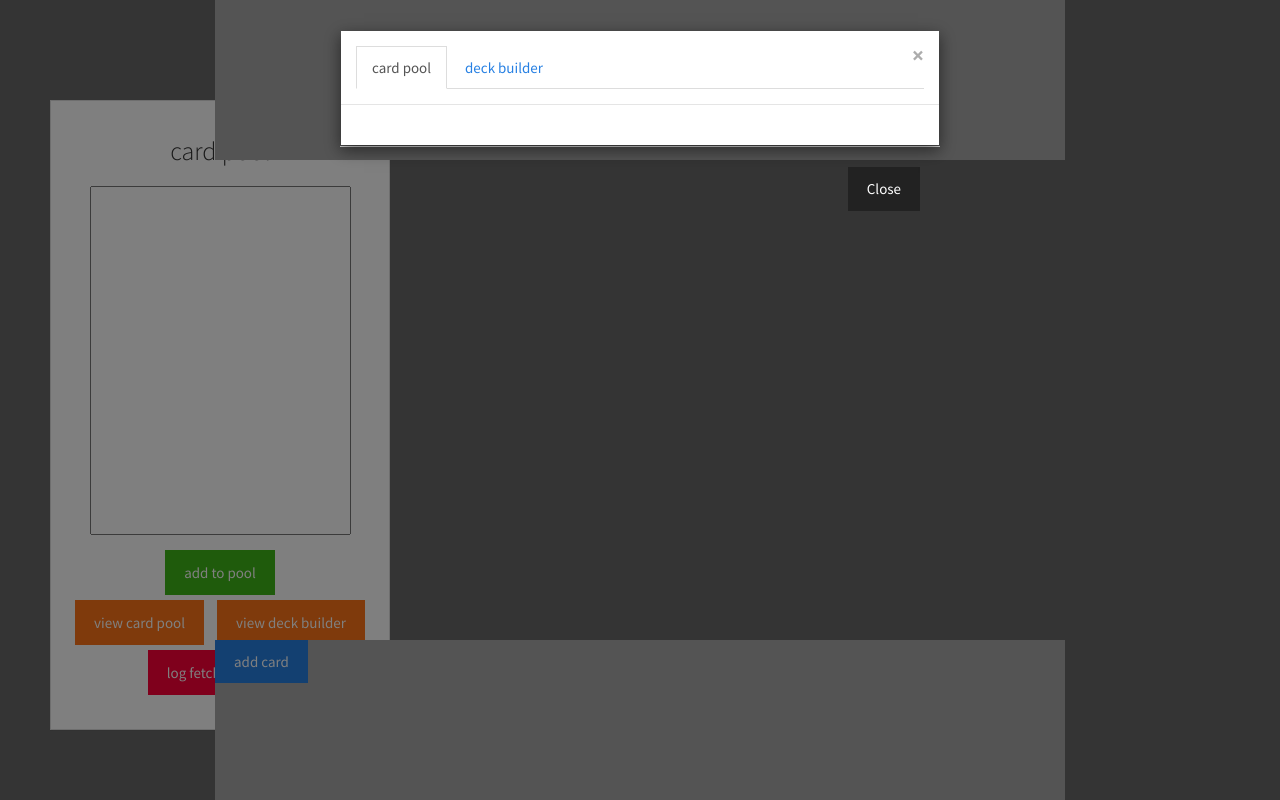
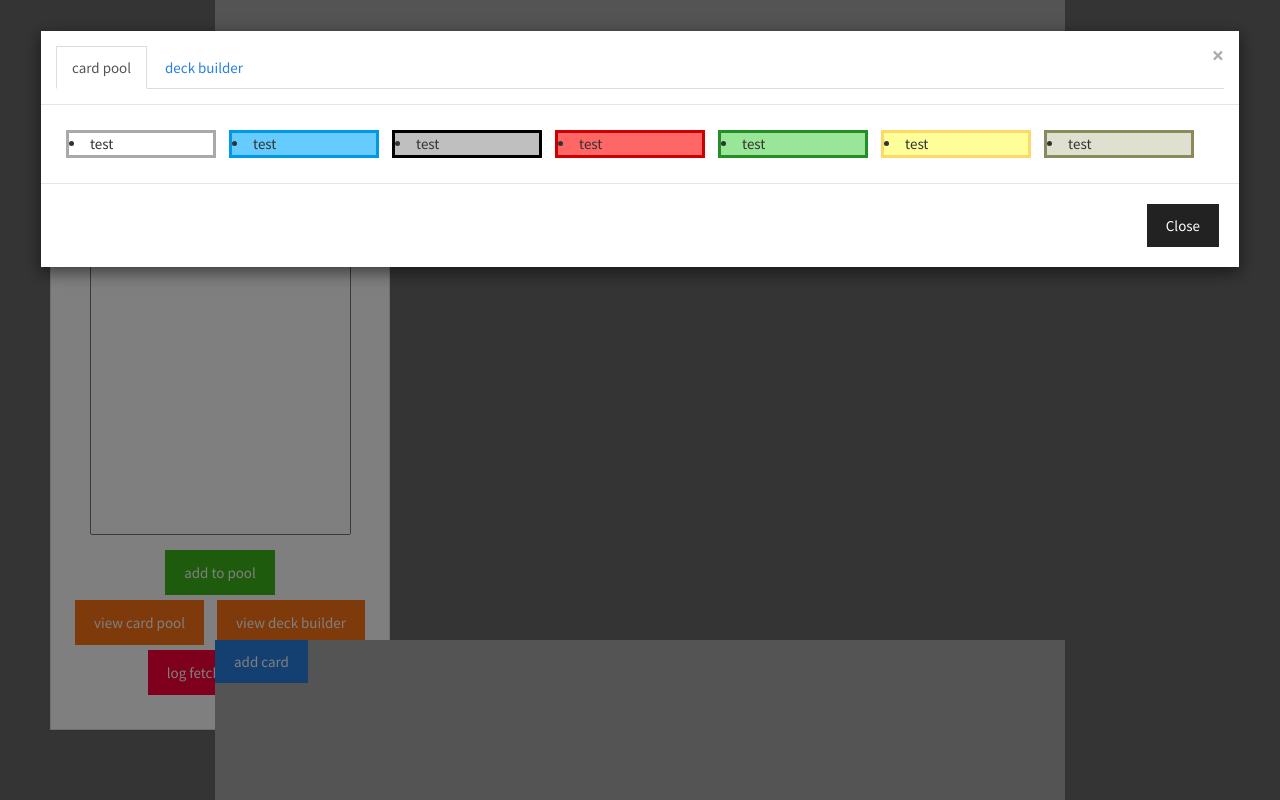
Before and after one commit to AKingDebased/tcg-app, a plain HTML site: page index.html in a window 1280 px wide. Both pictures are taken after a click on the button "view card pool". Drawn offline with Linux system fonts and the light colour scheme.

Commit message:
create deprecate.js, change card format
no longer using “amount” for card objects

```diff
--- a/css/styles.css
+++ b/css/styles.css
@@ -15,12 +15,57 @@ body{
   height:160px;
 }
 
+.draft-col{
+  width:150px;
+  display:inline-block;
+  margin: 5px;
+}
+
+
+.white-col{
+  border: 3px solid darkgrey;
+}
+
+.blue-col{
+  background-color:#66ccff;
+  border: 3px solid #0099e6;
+}
+
+.black-col{
+  background-color:#bfbfbf;
+  border: 3px solid black;
+}
+
+.red-col{
+  background-color:#ff6666;
+  border: 3px solid #cc0000;
+}
+
+.green-col{
+  background-color:#99e699;
+  border: 3px solid #248f24;
+}
+
+.multi-col{
+  background-color:#ffff99;
+  border: 3px solid #ffd966;
+}
+
+.colorless-col{
+  background-color:#e0e0d1;
+  border: 3px solid #8a8a5c;
+}
+
 .my-hand{
   bottom:0px;
 }
 
 .opponent-hand{
   top:0px;
+}
+
+.pool-builder-modal{
+  width:1200px;
 }
 
 .pool-builder{
--- a/index.html
+++ b/index.html
@@ -26,7 +26,7 @@
   </div>
 
   <div data-toggle="tab" class="modal fade myModal" tabindex="-1" role="dialog" aria-labelledby="myModalLabel">
-    <div class="modal-dialog" role="document">
+    <div class="modal-dialog pool-builder-modal" role="document">
       <div class="modal-content">
         <div class="modal-header">
           <button type="button" class="close" data-dismiss="modal" aria-label="Close"><span aria-hidden="true">&times;</span></button>
@@ -39,22 +39,31 @@
           <div class="tab-content">
             <div role="tabpanel" class="tab-pane draft-pool-container">
               <div class="draft-pool">
+                <div class="draft-col white-col"><li>test</li></div>
+                <div class="draft-col blue-col"><li>test</li></div>
+                <div class="draft-col black-col"><li>test</li></div>
+                <div class="draft-col red-col"><li>test</li></div>
+                <div class="draft-col green-col"><li>test</li></div>
+                <div class="draft-col multi-col"><li>test</li></div>
+                <div class="draft-col colorless-col"><li>test</li></div>
               </div>
             </div>
+
             <div role="tabpanel" class="tab-pane deck-builder-container">
               test
             </div>
           </div>
         </div>
-      </div>
-      <div class="modal-footer">
-        <button type="button" class="btn btn-default" data-dismiss="modal">Close</button>
+        <div class="modal-footer">
+          <button type="button" class="btn btn-default" data-dismiss="modal">Close</button>
+        </div>
       </div>
     </div>
   </div>
+</div>
 
-  <script src="scripts/jquery-min.js"></script>
-  <script src="scripts/bootstrap.min.js"></script>
-  <script src="scripts/scripts.js"></script>
+<script src="scripts/jquery-min.js"></script>
+<script src="scripts/bootstrap.min.js"></script>
+<script src="scripts/scripts.js"></script>
 </body>
 </html>
--- a/scripts/scripts.js
+++ b/scripts/scripts.js
@@ -4,53 +4,22 @@ $(function(){
   var currentPool;
   var fetchedCards = [];
 
-  var splitCardSelection = function(selectionsStr){
-    //extract card amount and name from string
-    var cardSelections = selectionsStr.split("\n");
-
-    return cardSelections.map(function(cardSelection){
-      var splitSelection = cardSelection.split(" ");
-      var amount = isNaN(parseInt(cardSelections[0])) === true ? NaN : parseInt(splitSelection.splice(0,1));
-
-      return {"amount": amount,"name": splitSelection.join(" ")}
-    });
+  var formatForAJAX = function(card){
+    //commas need to be handled
+    if(card.includes("'")){
+      //deckbrew replaces apostrophes with empty string
+      return card.replace(/'/g, '').toLowerCase().split(" ").join("-"); //HOW DOES REGEX WORK SEND HELP
+    }
+    return card.toLowerCase().split(" ").join("-");
   }
 
-  var formatForAJAX = function(card){
-    //commas need to be handled
-    if(card.name.includes("'")){
-      //deckbrew replaces apostrophes with empty string
-      return card.name.replace(/'/g, '').toLowerCase().split(" ").join("-"); //HOW DOES REGEX WORK SEND HELP
-    }
-    return card.name.toLowerCase().split(" ").join("-");
-  }
-
-  var cardPoolToTable = function(cardPool){
-    //highly inefficient, but by god it works
-    var $cardTable = $("<table>").addClass("table");
-    var tableData = [];
-    var $tableRow;
-    var sortedCardNames = sortCardNamesABC(currentPool);
-    //sorts in rows, not columns
-
-    sortedCardNames.forEach(function(cardName,index){
-      //not displaying property when there are only two cards
-      if(index % 3 === 0){
-        $tableRow = $("<tr>");
-        if(index !== 0){
-          $cardTable.append($tableRow);
-        }
-        if(index !== sortedCardNames.length - 1){
-          $tableRow = null;
-        }
-      }
-      $tableRow.append($("<td>").text(cardName));
-    });
-    return $cardTable;
-  }
+  var sortByColor = function(cardPool){
 
 
-  var sortCardNamesABC = function(cards){
+
+  };
+
+  var sortABC = function(cards){
     //expects array of card objects, returns new array of sorted string names
     var cardNames = [];
 
@@ -72,7 +41,7 @@ $(function(){
   }
 
   $(".add-to-pool").click(function(){
-    currentPool = splitCardSelection($(".pool-builder textarea").val());
+    currentPool = $(".pool-builder textarea").val().split("\n");
     $(".pool-builder textarea").val("");
 
     currentPool.forEach(function(currentCard){
@@ -81,8 +50,7 @@ $(function(){
         fetchedCards.push(fetchedCard);
       });
     });
-
-    $(".draft-pool").html(cardPoolToTable(currentPool));
+    //$(".draft-pool").html(cardPoolToTable(currentPool));
   });
 
   $(".pool-view").click(function(){
```
Also changed, not shown: scripts/deprecated.js (added, +35 -0 lines).
